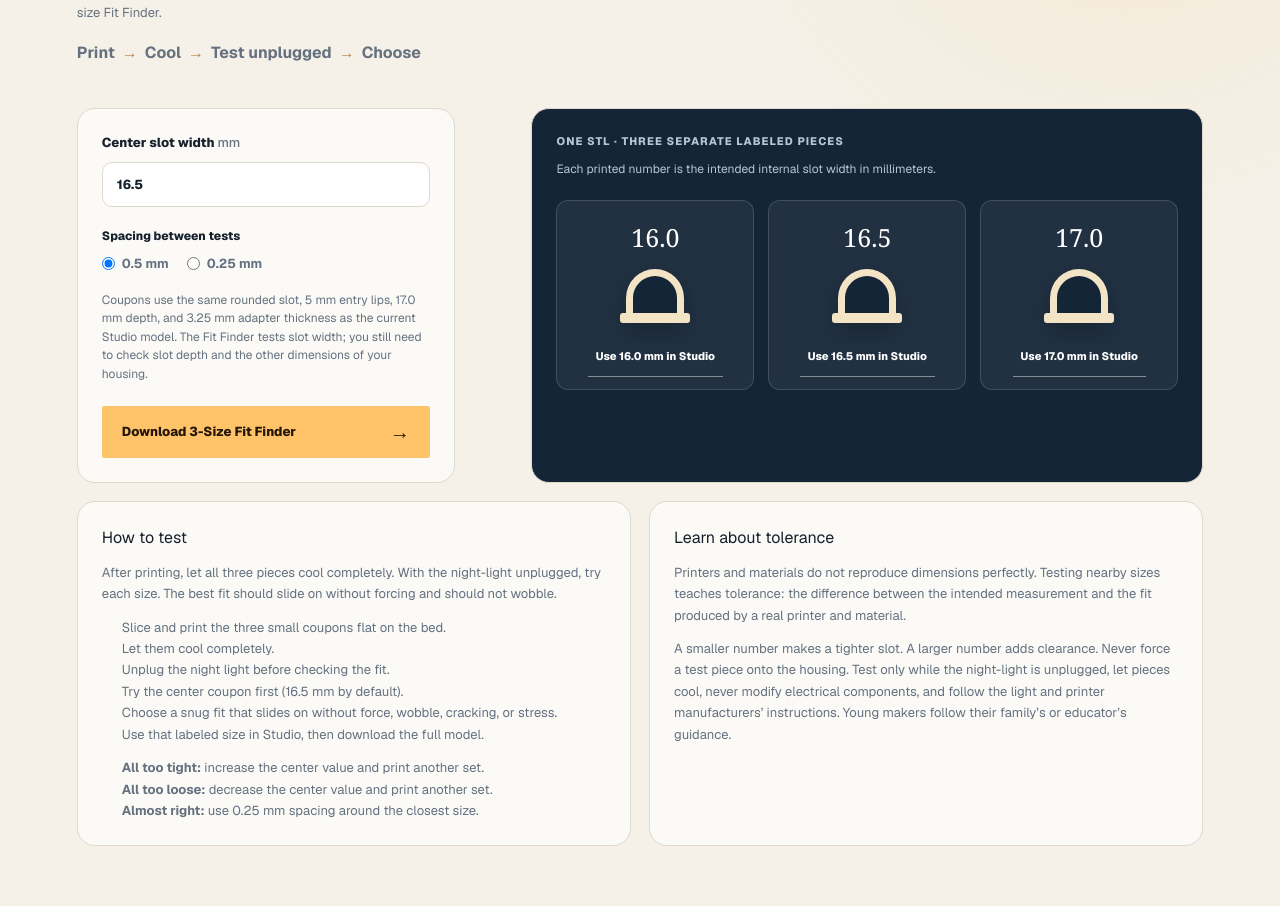
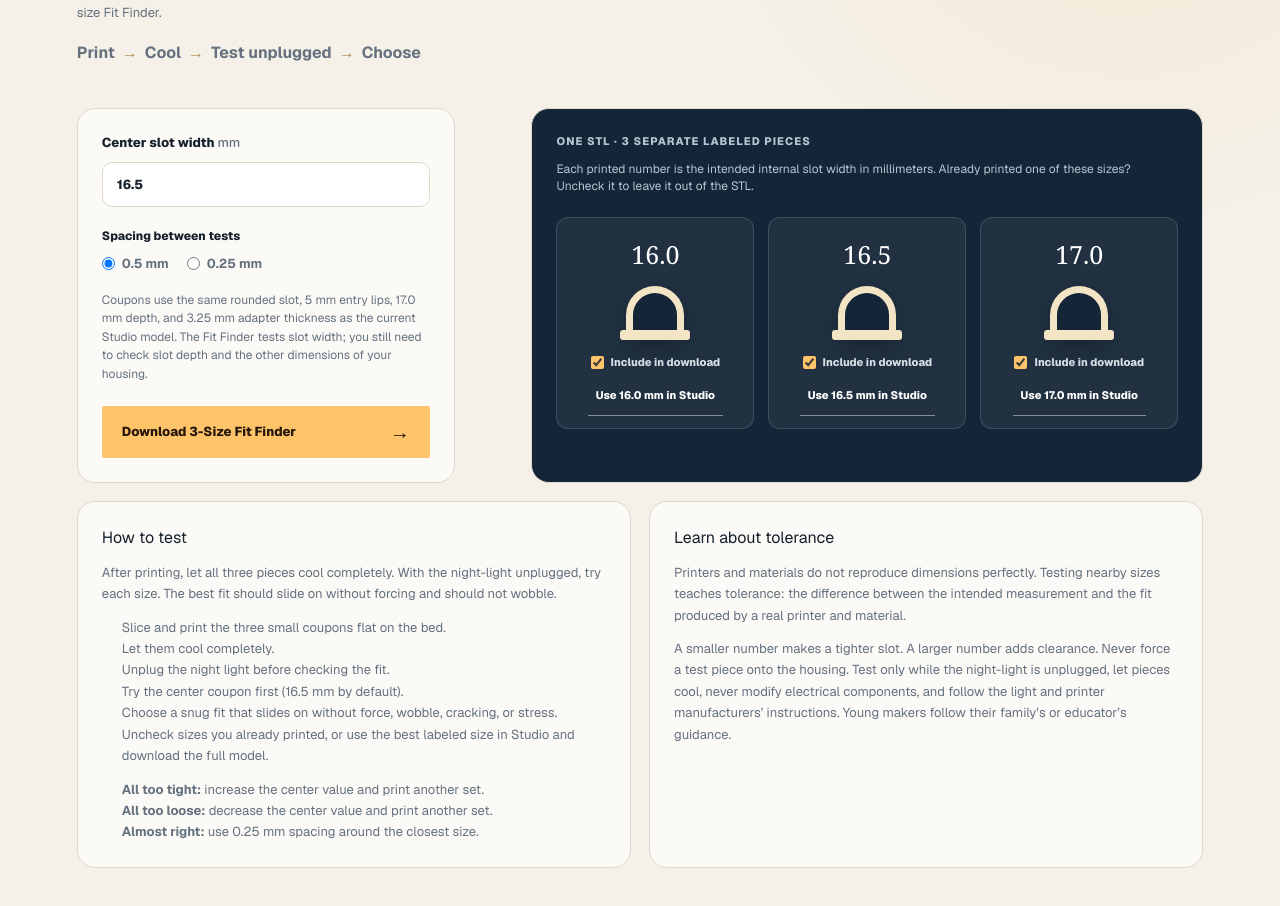
Before and after one commit to prichardsondev/no-dark-nights, a Next.js app: page /studio in a window 1280 px wide. Shown: the part 2742-3648 px from the top of the page. Built offline with nearby package versions, Linux system fonts and the light colour scheme.

Commit message:
Let repeat fit tests omit coupons

```diff
--- a/app/LithophaneStudio.tsx
+++ b/app/LithophaneStudio.tsx
@@ -193,16 +193,25 @@ function BaseFitLab({
     FIT_FINDER_DEFAULT_SPACING,
   );
   const [status, setStatus] = useState<string | null>(null);
+  const [includedCoupons, setIncludedCoupons] = useState([true, true, true]);
   const normalized = useMemo(
     () => normalizeFitFinder(Number(centerInput), spacing),
     [centerInput, spacing],
   );
+  const selectedWidths = normalized.widths.filter(
+    (_, index) => includedCoupons[index],
+  );
+  const selectedCount = selectedWidths.length;
 
   const downloadFitFinder = () => {
+    if (selectedCount === 0) {
+      setStatus("Choose at least one coupon to include in the download.");
+      return;
+    }
     setCenterInput(normalized.center.toString());
     let parts: ReturnType<typeof createFitFinderParts> = [];
     try {
-      parts = createFitFinderParts(normalized.widths, settings);
+      parts = createFitFinderParts(selectedWidths, settings);
       const group = new THREE.Group();
       for (const part of parts) {
         group.add(new THREE.Mesh(part.baseGeometry));
@@ -215,10 +224,10 @@ function BaseFitLab({
           : new TextEncoder().encode(result);
       downloadBlob(
         new Blob([bytes.slice().buffer], { type: "model/stl" }),
-        fitFinderFilename(normalized.widths),
+        fitFinderFilename(selectedWidths),
       );
       setStatus(
-        `Fit Finder ready: ${normalized.widths.map(formatSlotWidth).join(", ")} mm.`,
+        `Fit Finder ready: ${selectedWidths.map(formatSlotWidth).join(", ")} mm.`,
       );
     } catch {
       setStatus(
@@ -315,10 +324,16 @@ function BaseFitLab({
             type="button"
             className="generate-button fit-download"
             onClick={downloadFitFinder}
+            disabled={selectedCount === 0}
           >
-            Download 3-Size Fit Finder
+            Download {selectedCount}-Size Fit Finder
             <span aria-hidden="true">→</span>
           </button>
+          {selectedCount === 0 && (
+            <p className="fit-correction" role="status">
+              Choose at least one coupon to include in the download.
+            </p>
+          )}
           {status && (
             <p className="fit-status" role="status" aria-live="polite">
               {status}
@@ -330,16 +345,39 @@ function BaseFitLab({
           className="fit-coupon-preview"
           aria-label="Fit Finder coupon preview"
         >
-          <p>One STL · three separate labeled pieces</p>
+          <p>
+            One STL · {selectedCount} separate labeled{" "}
+            {selectedCount === 1 ? "piece" : "pieces"}
+          </p>
           <small>
             Each printed number is the intended internal slot width in
-            millimeters.
+            millimeters. Already printed one of these sizes? Uncheck it to leave
+            it out of the STL.
           </small>
           <div className="fit-coupon-row">
-            {normalized.widths.map((width) => (
-              <div className="fit-coupon" key={width}>
+            {normalized.widths.map((width, index) => (
+              <div
+                className={`fit-coupon ${includedCoupons[index] ? "" : "excluded"}`}
+                key={width}
+              >
                 <span>{formatSlotWidth(width)}</span>
                 <i aria-hidden="true" />
+                <label className="coupon-inclusion">
+                  <input
+                    type="checkbox"
+                    checked={includedCoupons[index]}
+                    onChange={(event) => {
+                      const checked = event.target.checked;
+                      setIncludedCoupons((current) =>
+                        current.map((included, itemIndex) =>
+                          itemIndex === index ? checked : included,
+                        ),
+                      );
+                      setStatus(null);
+                    }}
+                  />
+                  Include in download
+                </label>
                 <button
                   type="button"
                   onClick={() => {
@@ -375,7 +413,8 @@ function BaseFitLab({
               or stress.
             </li>
             <li>
-              Use that labeled size in Studio, then download the full model.
+              Uncheck sizes you already printed, or use the best labeled size in
+              Studio and download the full model.
             </li>
           </ol>
           <ul>
--- a/app/base-fit-geometry.ts
+++ b/app/base-fit-geometry.ts
@@ -173,7 +173,7 @@ export function createFitCouponGeometry(
 }
 
 export function createFitFinderParts(
-  widths: readonly [number, number, number],
+  widths: readonly number[],
   settings: Pick<
     LithophaneSettings,
     "slotDepth" | "adapterThickness"
@@ -184,7 +184,8 @@ export function createFitFinderParts(
       2 * (Math.max(2, slotWidth / 2) + 5 + FIT_COUPON_OUTER_MARGIN),
   );
   const totalWidth =
-    couponWidths.reduce((sum, width) => sum + width, 0) + FIT_COUPON_GAP * 2;
+    couponWidths.reduce((sum, width) => sum + width, 0) +
+    FIT_COUPON_GAP * Math.max(0, widths.length - 1);
   let cursor = -totalWidth / 2;
 
   return widths.map((slotWidth, index) => {
@@ -215,6 +216,6 @@ export function createFitFinderParts(
   });
 }
 
-export function fitFinderFilename(widths: readonly [number, number, number]) {
+export function fitFinderFilename(widths: readonly number[]) {
   return `base-fit-finder-${widths.map(formatSlotWidth).join("-")}.stl`;
 }
--- a/app/globals.css
+++ b/app/globals.css
@@ -1109,6 +1109,39 @@ input[type="range"]:disabled {
   line-height: 1.25;
 }
 
+.fit-coupon.excluded {
+  border-style: dashed;
+  background: rgba(255, 255, 255, 0.025);
+}
+
+.fit-coupon.excluded > span,
+.fit-coupon.excluded > i {
+  opacity: 0.42;
+}
+
+.coupon-inclusion {
+  display: flex;
+  gap: 7px;
+  align-items: center;
+  margin: 0 0 8px;
+  color: #d9e0e7;
+  cursor: pointer;
+  font-size: 11px;
+  font-weight: 750;
+  line-height: 1.25;
+  text-align: left;
+}
+
+.coupon-inclusion input {
+  flex: 0 0 auto;
+  accent-color: var(--amber-bright);
+}
+
+.fit-download:disabled {
+  cursor: not-allowed;
+  opacity: 0.5;
+}
+
 .fit-lab-guidance {
   display: grid;
   grid-template-columns: repeat(2, minmax(0, 1fr));
--- a/app/page.tsx
+++ b/app/page.tsx
@@ -23,8 +23,9 @@ export default function Home() {
               <span>01</span>
               <strong>Make an STL</strong>
               <p>
-                Turn a photograph into a printable lithophane STL. The photo
-                stays on this device. No coding or AI agent is required.
+                Turn a photograph into a printable lithophane night-light STL.
+                The photo stays on this device. No coding or AI agent is
+                required.
               </p>
               <i>Open the Studio</i>
             </Link>
@@ -33,8 +34,8 @@ export default function Home() {
               <strong>Learn &amp; Build</strong>
               <p>
                 Follow the guided path to use Codex to build, personalize, test,
-                and publish your own version—with an adult involved when
-                required.
+                and publish your own version of the website—with an adult
+                involved when required.
               </p>
               <i>Start Learning</i>
             </Link>
```
Also changed, not shown: 2 other files (tests, documents, lock files or other folders).
